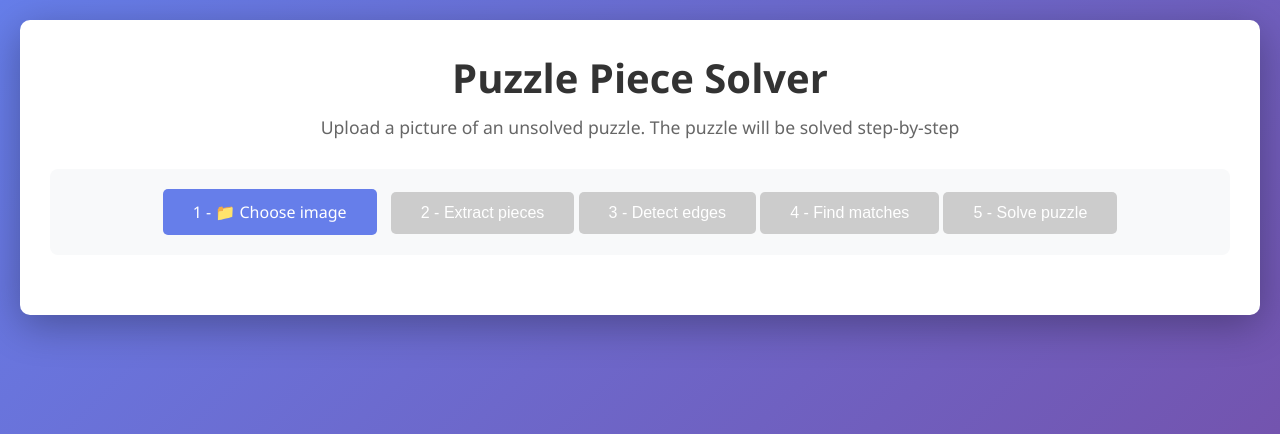
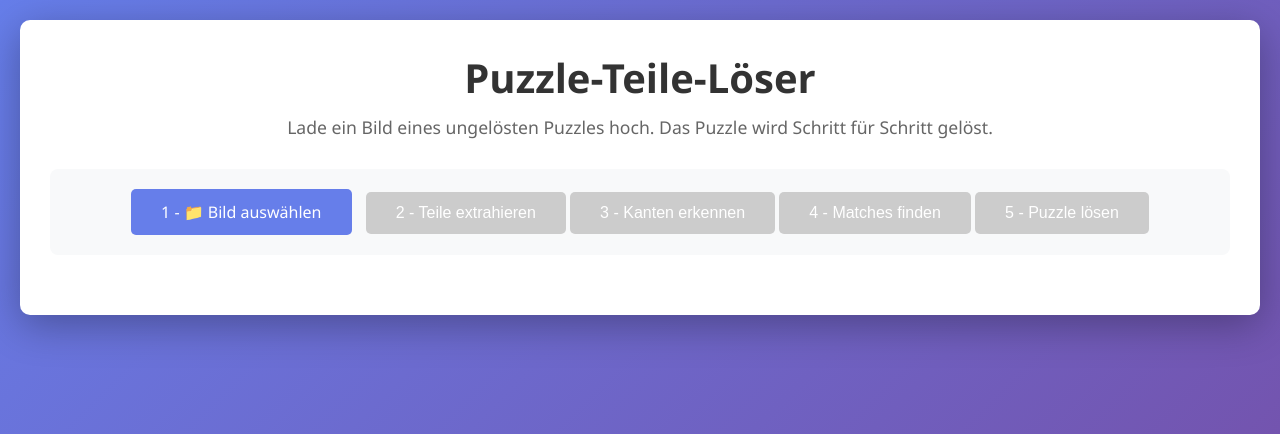
Before and after one commit to linomeyer/PREN-SIMULATOR, a Flask app: page / in a window 1280 px wide. Shown: the top 434 px of the page. Run offline with Flask 3, Linux system fonts and the light colour scheme.

Commit message:
translated to german

```diff
--- a/app/static/templates/index.html
+++ b/app/static/templates/index.html
@@ -3,23 +3,23 @@
 <head>
     <meta charset="UTF-8">
     <meta name="viewport" content="width=device-width, initial-scale=1.0">
-    <title>Puzzle Piece Solver</title>
+    <title>Puzzle-Teile-Löser</title>
     <link rel="stylesheet" href="{{ url_for('static', filename='css/styles.css') }}">
 </head>
 <body>
     <div class="container">
-        <h1>Puzzle Piece Solver</h1>
-        <p class="subtitle">Upload a picture of an unsolved puzzle. The puzzle will be solved step-by-step</p>
+        <h1>Puzzle-Teile-Löser</h1>
+        <p class="subtitle">Lade ein Bild eines ungelösten Puzzles hoch. Das Puzzle wird Schritt für Schritt gelöst.</p>
 
         <div class="upload-section">
             <div class="file-input-wrapper">
                 <input type="file" id="fileInput" accept="image/*">
-                <label for="fileInput" class="file-input-label">1 - 📁 Choose image</label>
+                <label for="fileInput" class="file-input-label">1 - 📁 Bild auswählen</label>
             </div>
-            <button id="extractBtn" class="btn" disabled>2 - Extract pieces</button>
-            <button id="cornersBtn" class="btn" disabled>3 - Detect edges</button>
-            <button id="matchingBtn" class="btn" disabled>4 - Find matches</button>
-            <button id="solverBtn" class="btn" disabled>5 - Solve puzzle</button>
+            <button id="extractBtn" class="btn" disabled>2 - Teile extrahieren</button>
+            <button id="cornersBtn" class="btn" disabled>3 - Kanten erkennen</button>
+            <button id="matchingBtn" class="btn" disabled>4 - Matches finden</button>
+            <button id="solverBtn" class="btn" disabled>5 - Puzzle lösen</button>
         </div>
 
         <div id="status" class="status"></div>
@@ -32,14 +32,14 @@
         <!-- Extraction Results -->
         <div id="extractionResults" class="results">
             <div class="section">
-                <h2>📊 Extraction Statistics</h2>
+                <h2>📊 Auslese Statistiken</h2>
                 <div class="stats-grid" id="extractionStatsGrid"></div>
             </div>
 
             <div class="section">
-                <h2>🔍 Extracted Pieces with Contours</h2>
+                <h2>🔍 Extrahierte Teile mit Konturen</h2>
                 <p class="section-description">
-                    Each piece is extracted with its contour shown in green. The pieces have transparent backgrounds.
+                    Bei jedem Teil werden die Konturen in grün gezeigt. Die Teile haben einen transparenten Hintergrund.
                 </p>
                 <div class="pieces-grid" id="extractedPiecesGrid"></div>
             </div>
@@ -48,14 +48,14 @@
         <!-- Edge Detection Results -->
         <div id="edgeResults" class="results">
             <div class="section">
-                <h2>📏 Edge Detection Statistics</h2>
+                <h2>📏 Kantenerkennung Statistiken</h2>
                 <div class="stats-grid" id="edgeStatsGrid"></div>
             </div>
 
             <div class="section">
-                <h2>🔲 Pieces with Detected Edges</h2>
+                <h2>🔲 Teile mit erkannten Kanten</h2>
                 <p class="section-description">
-                    Each piece showing its four edges: Red = Top, Green = Right, Blue = Bottom, Yellow = Left
+                    Jedes Teil zeigt seine vier Kanten: Red = Top, Green = Right, Blue = Bottom, Yellow = Left
                 </p>
                 <div class="pieces-grid" id="edgePiecesGrid"></div>
             </div>
```
Also changed, not shown: app/static/output/edges_0_puzzle_img_unsorted.jpg (added), app/static/output/edges_1_puzzle_img_unsorted.jpg (added), app/static/output/edges_2_puzzle_img_unsorted.jpg (added), app/static/output/edges_3_puzzle_img_unsorted.jpg (added), app/static/output/edges_4_puzzle_img_unsorted.jpg (added), app/static/output/edges_5_puzzle_img_unsorted.jpg (added).
